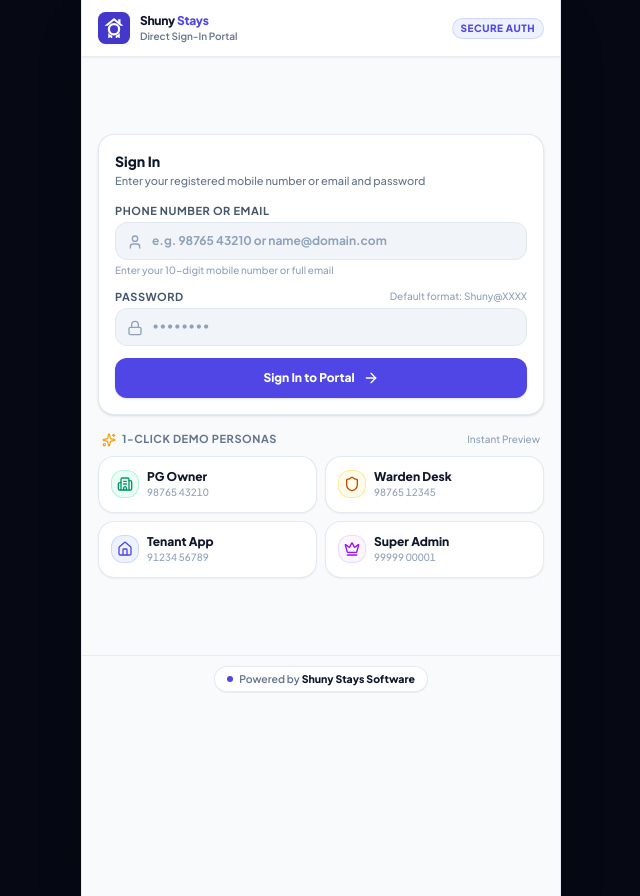
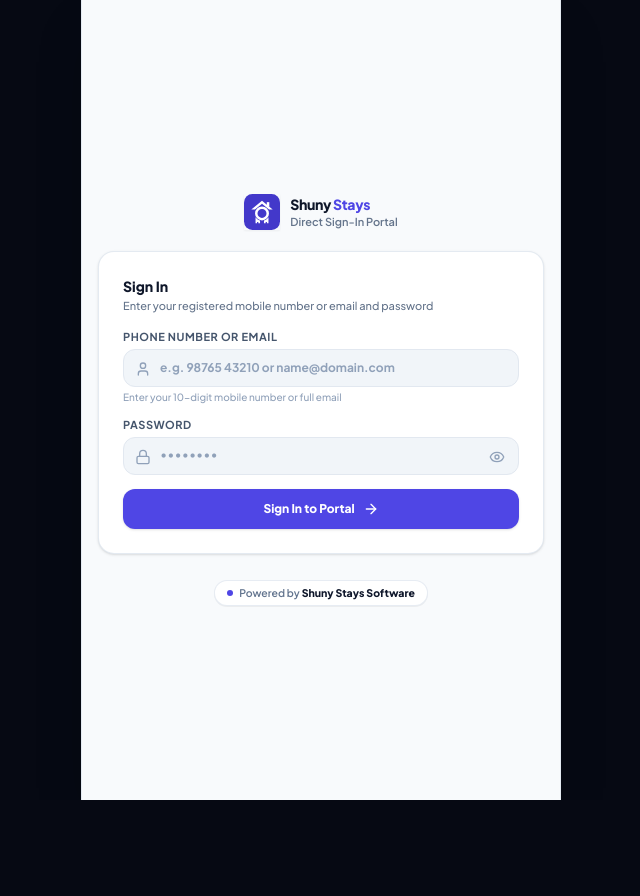
Before and after one commit to anoctic/shuny-stays, a Next.js app: page /login in a window 1280 px wide. Shown: the whole page, without its empty margins (319-959 px from the left). After the commit the page ends 800 px from the top, so only its background shows below. Built offline with nearby package versions, Linux system fonts and the light colour scheme.

Commit message:
feat(login): polish login screen with password toggle and centered layout, restore Pages wrangler.toml

```diff
--- a/src/app/layout.tsx
+++ b/src/app/layout.tsx
@@ -54,9 +54,9 @@ export default function RootLayout({
         <meta name="mobile-web-app-capable" content="yes" />
         <meta name="apple-touch-fullscreen" content="yes" />
       </head>
-      <body className="min-h-full bg-[#060913] flex justify-center text-[#0F172A] selection:bg-indigo-600 selection:text-white">
+      <body className="min-h-full bg-slate-50 flex justify-center text-[#0F172A] selection:bg-indigo-600 selection:text-white">
         {/* Mobile-first PWA Container: max-w-[480px] on desktop, full width on mobile */}
-        <div className="w-full max-w-[480px] mx-auto min-h-screen bg-[#F8FAFC] shadow-2xl relative pb-24 flex flex-col overflow-x-hidden border-x border-slate-200/80">
+        <div className="w-full max-w-[480px] mx-auto min-h-screen bg-[#F8FAFC] shadow-2xl relative flex flex-col overflow-x-hidden border-x border-slate-200/80">
           <StartupSplashScreen />
           <IOSSmartBanner />
           <main className="flex-1 flex flex-col">{children}</main>
--- a/src/app/login/page.tsx
+++ b/src/app/login/page.tsx
@@ -3,22 +3,14 @@
 export const runtime = "edge";
 
 import { useState } from "react";
-import {
-  Building2,
-  Lock,
-  User,
-  ArrowRight,
-  Shield,
-  Sparkles,
-  Home,
-  Crown,
-} from "lucide-react";
+import { User, Lock, Eye, EyeOff, ArrowRight } from "lucide-react";
 import { ShunyStaysEmblem } from "@/components/common/ShunyStaysLogo";
-import { signInAction, switchDemoPersonaAction } from "@/app/actions/auth";
+import { signInAction } from "@/app/actions/auth";
 
 export default function LoginPage() {
   const [error, setError] = useState<string | null>(null);
   const [isLoading, setIsLoading] = useState(false);
+  const [showPassword, setShowPassword] = useState(false);
 
   const handleSubmit = async (e: React.FormEvent<HTMLFormElement>) => {
     e.preventDefault();
@@ -35,31 +27,26 @@ export default function LoginPage() {
   };
 
   return (
-    <div className="flex-1 flex flex-col justify-between min-h-screen bg-[#F8FAFC] pb-24 text-[#0F172A]">
-      {/* Sticky Translucent Header matching Blueprint */}
-      <header className="sticky top-0 z-30 bg-white/90 backdrop-blur-md border-b border-slate-200/80 px-4 py-3 flex items-center justify-between shadow-xs">
+    <div className="min-h-screen w-full flex flex-col items-center justify-center bg-slate-50 px-4 py-8 text-[#0F172A]">
+      <div className="w-full max-w-md mx-auto space-y-5">
+        {/* Top Header matching Brand */}
+        <div className="flex flex-col items-center text-center space-y-2">
           <div className="flex items-center gap-2.5">
-          <ShunyStaysEmblem className="w-8 h-8 shadow-xs" />
-          <div>
-            <div className="text-xs font-black tracking-tight">
+            <ShunyStaysEmblem className="w-9 h-9 shadow-xs" />
+            <div className="text-left">
+              <div className="text-sm font-black tracking-tight">
                 <span className="text-[#0F172A]">Shuny</span>
                 <span className="text-[#4F46E5] ml-0.5">Stays</span>
               </div>
-            <div className="text-[10px] font-semibold text-[#64748B]">
+              <div className="text-[11px] font-semibold text-[#64748B]">
                 Direct Sign-In Portal
               </div>
             </div>
           </div>
+        </div>
 
-        <span className="px-2 py-0.5 rounded-full bg-indigo-50 border border-indigo-200/80 text-[#4F46E5] text-[10px] font-extrabold uppercase tracking-wider">
-          Secure Auth
-        </span>
-      </header>
-
-      {/* Main Content Body */}
-      <div className="p-4 space-y-4 my-auto">
-        {/* Welcome Card */}
-        <div className="bg-white border border-slate-200/90 rounded-2xl p-4 shadow-sm space-y-3.5">
+        {/* Clean Sign In Card */}
+        <div className="bg-white border border-slate-200/90 rounded-2xl p-5 sm:p-6 shadow-sm space-y-4">
           <div>
             <h2 className="text-sm font-extrabold text-[#0F172A]">Sign In</h2>
             <p className="text-[11px] text-[#64748B] mt-0.5">
@@ -73,8 +60,8 @@ export default function LoginPage() {
             </div>
           )}
 
-          {/* Clean Direct Credential Form */}
-          <form onSubmit={handleSubmit} className="space-y-3 text-xs">
+          {/* Clean Credential Form */}
+          <form onSubmit={handleSubmit} className="space-y-3.5 text-xs">
             <div>
               <label className="block text-[11px] font-bold uppercase tracking-wider text-slate-600 mb-1">
                 Phone Number or Email
@@ -95,23 +82,30 @@ export default function LoginPage() {
             </div>
 
             <div>
-              <div className="flex items-center justify-between mb-1">
-                <label className="block text-[11px] font-bold uppercase tracking-wider text-slate-600">
+              <label className="block text-[11px] font-bold uppercase tracking-wider text-slate-600 mb-1">
                 Password
               </label>
-                <span className="text-[10px] text-slate-400">
-                  Default format: Shuny@XXXX
-                </span>
-              </div>
               <div className="relative">
                 <Lock className="w-4 h-4 text-slate-400 absolute left-3 top-3" />
                 <input
-                  type="password"
+                  type={showPassword ? "text" : "password"}
                   name="password"
                   required
                   placeholder="••••••••"
-                  className="w-full pl-9 pr-3 py-2.5 rounded-xl bg-[#F1F5F9] border border-slate-200 font-bold text-[#0F172A] placeholder:text-slate-400 focus:outline-none focus:border-[#4F46E5] focus:ring-1 focus:ring-[#4F46E5] transition font-mono"
+                  className="w-full pl-9 pr-10 py-2.5 rounded-xl bg-[#F1F5F9] border border-slate-200 font-bold text-[#0F172A] placeholder:text-slate-400 focus:outline-none focus:border-[#4F46E5] focus:ring-1 focus:ring-[#4F46E5] transition font-mono"
                 />
+                <button
+                  type="button"
+                  onClick={() => setShowPassword((prev) => !prev)}
+                  aria-label="Toggle password visibility"
+                  className="absolute right-3 top-2.5 p-0.5 text-slate-400 hover:text-slate-600 focus:outline-none transition"
+                >
+                  {showPassword ? (
+                    <EyeOff className="w-4 h-4" />
+                  ) : (
+                    <Eye className="w-4 h-4" />
+                  )}
+                </button>
               </div>
             </div>
 
@@ -126,103 +120,16 @@ export default function LoginPage() {
           </form>
         </div>
 
-        {/* 1-Click Demo Personas for Quick Preview */}
-        <div className="space-y-2">
-          <div className="flex items-center justify-between px-1">
-            <span className="text-[11px] font-bold text-slate-500 uppercase tracking-wider flex items-center gap-1.5">
-              <Sparkles className="w-3.5 h-3.5 text-amber-500" />
-              1-Click Demo Personas
+        {/* Subtle Brand Footer */}
+        <div className="text-center pt-1">
+          <div className="inline-flex items-center gap-1.5 px-3 py-1 rounded-full bg-white border border-slate-200/80 text-slate-500 text-[10.5px] font-semibold shadow-2xs">
+            <span className="w-1.5 h-1.5 rounded-full bg-[#4F46E5]" />
+            <span>
+              Powered by <strong className="text-slate-900 font-extrabold">Shuny Stays Software</strong>
             </span>
-            <span className="text-[10px] text-slate-400">Instant Preview</span>
-          </div>
-
-          <div className="grid grid-cols-2 gap-2">
-            {/* Owner */}
-            <button
-              type="button"
-              onClick={() => switchDemoPersonaAction("owner")}
-              className="p-3 rounded-2xl bg-white hover:bg-slate-50 border border-slate-200/90 text-left shadow-xs transition group"
-            >
-              <div className="flex items-center gap-2">
-                <div className="w-7 h-7 rounded-xl bg-emerald-50 text-emerald-600 border border-emerald-200/80 flex items-center justify-center shrink-0">
-                  <Building2 className="w-4 h-4" />
-                </div>
-                <div className="truncate">
-                  <p className="text-xs font-extrabold text-[#0F172A] group-hover:text-emerald-600 transition-colors">
-                    PG Owner
-                  </p>
-                  <p className="text-[10px] text-slate-400 tabular-nums">98765 43210</p>
-                </div>
-              </div>
-            </button>
-
-            {/* Admin / Warden */}
-            <button
-              type="button"
-              onClick={() => switchDemoPersonaAction("admin")}
-              className="p-3 rounded-2xl bg-white hover:bg-slate-50 border border-slate-200/90 text-left shadow-xs transition group"
-            >
-              <div className="flex items-center gap-2">
-                <div className="w-7 h-7 rounded-xl bg-amber-50 text-amber-700 border border-amber-200/80 flex items-center justify-center shrink-0">
-                  <Shield className="w-4 h-4" />
-                </div>
-                <div className="truncate">
-                  <p className="text-xs font-extrabold text-[#0F172A] group-hover:text-amber-700 transition-colors">
-                    Warden Desk
-                  </p>
-                  <p className="text-[10px] text-slate-400 tabular-nums">98765 12345</p>
-                </div>
-              </div>
-            </button>
-
-            {/* Tenant */}
-            <button
-              type="button"
-              onClick={() => switchDemoPersonaAction("tenant")}
-              className="p-3 rounded-2xl bg-white hover:bg-slate-50 border border-slate-200/90 text-left shadow-xs transition group"
-            >
-              <div className="flex items-center gap-2">
-                <div className="w-7 h-7 rounded-xl bg-indigo-50 text-[#4F46E5] border border-indigo-200/80 flex items-center justify-center shrink-0">
-                  <Home className="w-4 h-4" />
-                </div>
-                <div className="truncate">
-                  <p className="text-xs font-extrabold text-[#0F172A] group-hover:text-[#4F46E5] transition-colors">
-                    Tenant App
-                  </p>
-                  <p className="text-[10px] text-slate-400 tabular-nums">91234 56789</p>
-                </div>
-              </div>
-            </button>
-
-            {/* Super Admin */}
-            <button
-              type="button"
-              onClick={() => switchDemoPersonaAction("super_admin")}
-              className="p-3 rounded-2xl bg-white hover:bg-slate-50 border border-slate-200/90 text-left shadow-xs transition group"
-            >
-              <div className="flex items-center gap-2">
-                <div className="w-7 h-7 rounded-xl bg-purple-50 text-purple-600 border border-purple-200/80 flex items-center justify-center shrink-0">
-                  <Crown className="w-4 h-4" />
-                </div>
-                <div className="truncate">
-                  <p className="text-xs font-extrabold text-[#0F172A] group-hover:text-purple-600 transition-colors">
-                    Super Admin
-                  </p>
-                  <p className="text-[10px] text-slate-400 tabular-nums">99999 00001</p>
-                </div>
-              </div>
-            </button>
           </div>
         </div>
       </div>
-
-      {/* Subtle Brand Footer */}
-      <footer className="text-center pt-2 pb-3 border-t border-slate-200/80">
-        <div className="inline-flex items-center gap-1.5 px-3 py-1 rounded-full bg-white border border-slate-200/80 text-slate-500 text-[10.5px] font-semibold shadow-2xs">
-          <span className="w-1.5 h-1.5 rounded-full bg-[#4F46E5]" />
-          <span>Powered by <strong className="text-slate-900 font-extrabold">Shuny Stays Software</strong></span>
-        </div>
-      </footer>
     </div>
   );
 }
```
Also changed, not shown: 1 other file (tests, documents, lock files or other folders). Lines whose indentation alone changed are shown as unchanged.
